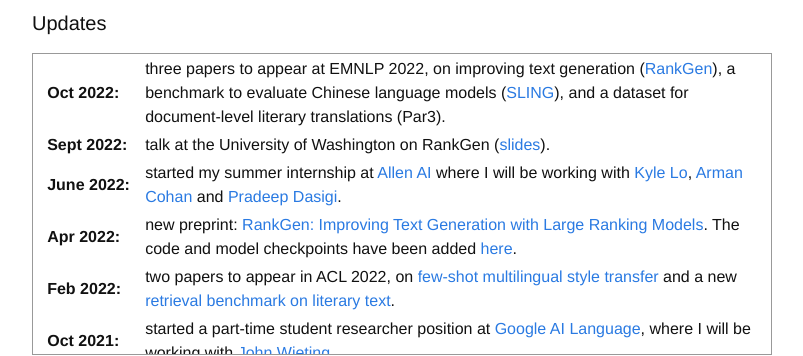
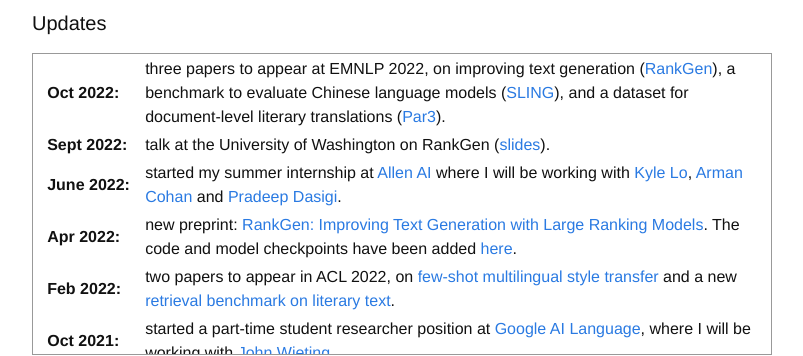
Before and after one commit to martiansideofthemoon/martiansideofthemoon.github.io, a Jekyll site: the page built from index.md, in a window 1280 px wide. Shown: the part 481-837 px from the top of the page, without its empty margins (238-1041 px from the left). Built offline with Jekyll 4.4.1, drawn with Linux system fonts in a browser that asks for light colours; comment, search, counter and statistics services are not loaded; part of the change alters nothing that is shown.

```diff
--- a/index.md
+++ b/index.md
@@ -20,7 +20,7 @@ Email ID: [kalpesh@cs.umass.edu](mailto:kalpesh@cs.umass.edu)
 <table>
 <col width="100px">
 <col width="650px">
-  <tr><td><b>Oct 2022:</b></td><td>three papers to appear at EMNLP 2022, on improving text generation (<a href="https://arxiv.org/abs/2205.09726">RankGen</a>), a benchmark to evaluate Chinese language models (<a href="https://arxiv.org/abs/2210.11689">SLING</a>), and a dataset for document-level literary translations (Par3).</td></tr>
+  <tr><td><b>Oct 2022:</b></td><td>three papers to appear at EMNLP 2022, on improving text generation (<a href="https://arxiv.org/abs/2205.09726">RankGen</a>), a benchmark to evaluate Chinese language models (<a href="https://arxiv.org/abs/2210.11689">SLING</a>), and a dataset for document-level literary translations (<a href="https://arxiv.org/abs/2210.14250">Par3</a>).</td></tr>
   <tr><td><b>Sept 2022:</b></td><td>talk at the University of Washington on RankGen (<a href="https://drive.google.com/file/d/1320bRCUIzGnj4CAHmcVBTOdpE43tE0yB/view?usp=sharing">slides</a>).</td></tr>
   <tr><td><b>June 2022:</b></td><td>started my summer internship at <a href="https://allenai.org">Allen AI</a> where I will be working with <a href="https://kyleclo.github.io/">Kyle Lo</a>, <a href="http://armancohan.com/">Arman Cohan</a> and <a href="https://pdasigi.github.io/">Pradeep Dasigi</a>.</td></tr>
   <tr><td><b>Apr 2022:</b></td><td>new preprint: <a href="https://arxiv.org/abs/2205.09726">RankGen: Improving Text Generation with Large Ranking Models</a>. The code and model checkpoints have been added <a href="https://github.com/martiansideofthemoon/rankgen">here</a>.</td></tr>
```
